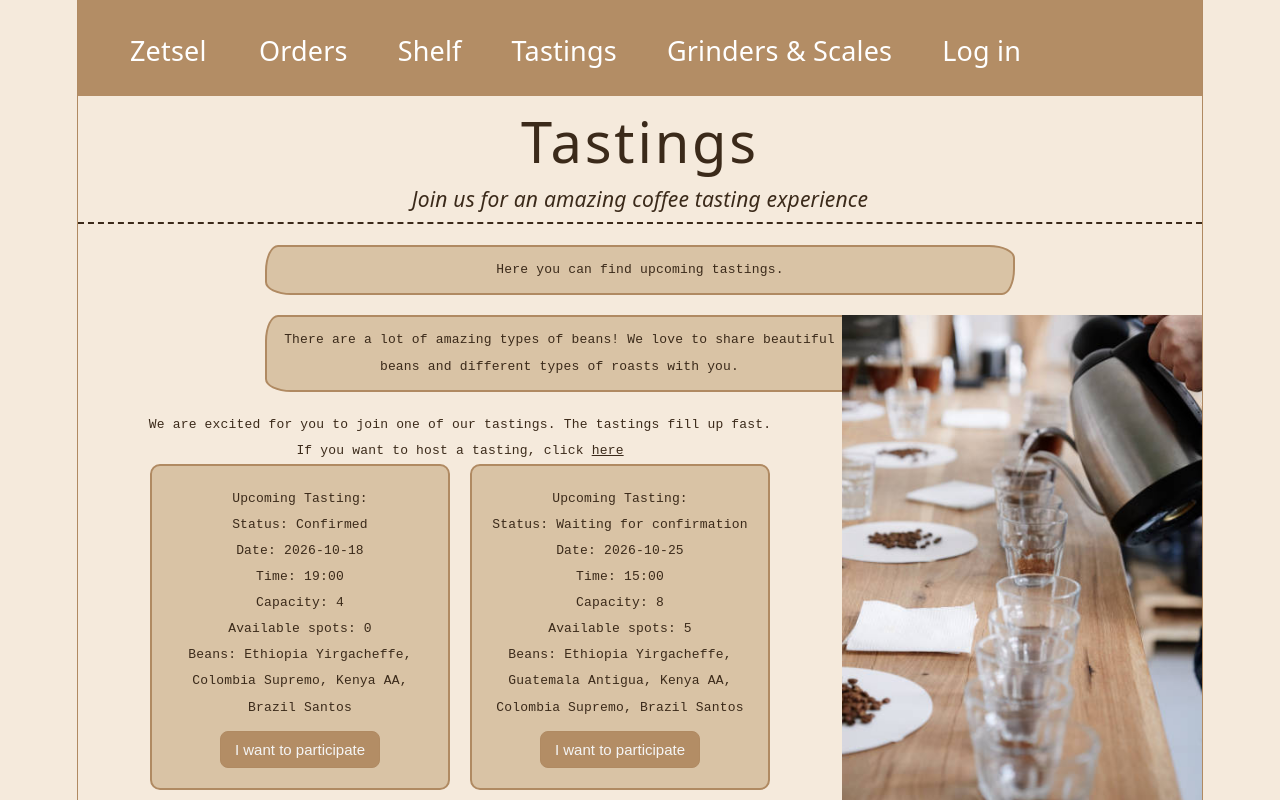
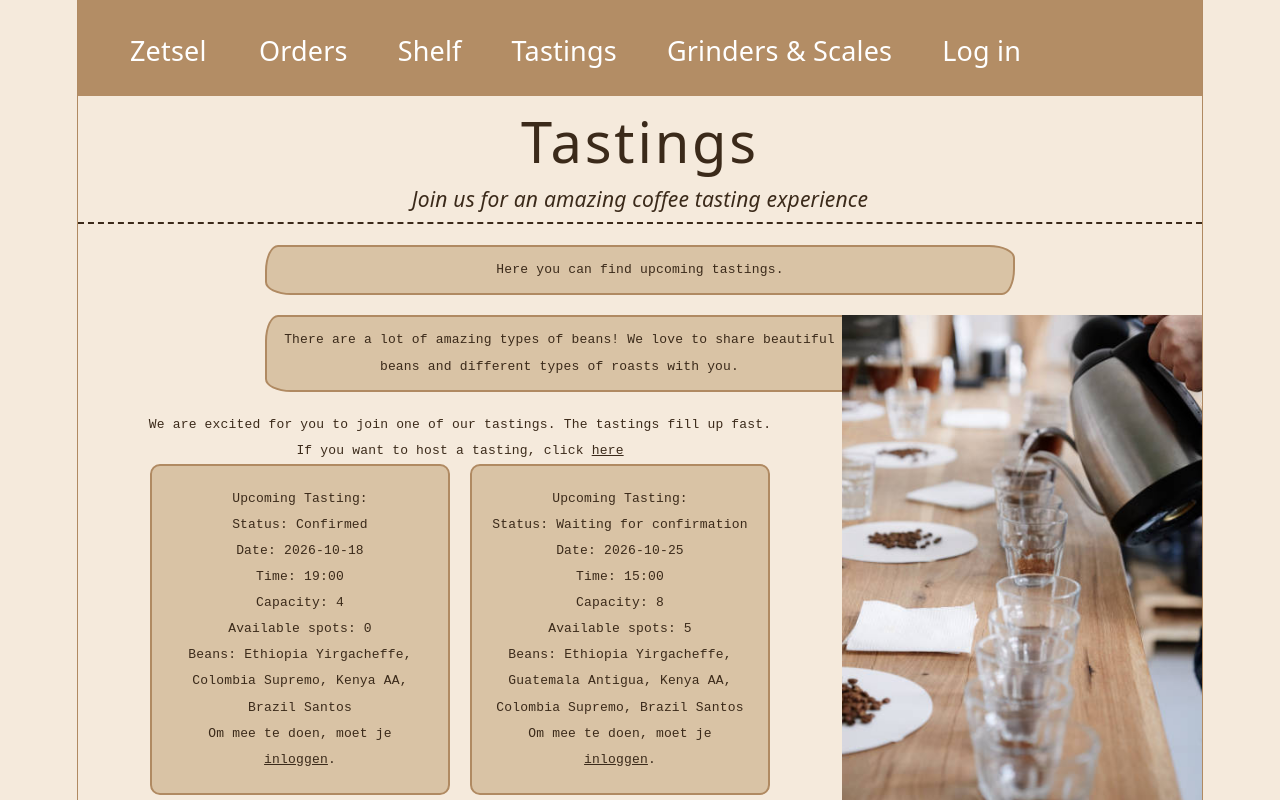
Before and after one commit to Bart079/INF2C-Team-3-WebAppDev, a React (Vite) app in the folder ClientApp/: page /tastings in a window 1280 px wide. Shown: the top 800 px of the page. Built offline with nearby package versions, Linux system fonts and the light colour scheme.

Commit message:
future tastings update
future tastings geupdate, nu checkt hij of je ingelogd bent en geeft je dan de ooptie om te registreren voor de tasting of optie om in te loggenl

```diff
--- a/ClientApp/src/components/UpcomingTastings.tsx
+++ b/ClientApp/src/components/UpcomingTastings.tsx
@@ -1,3 +1,5 @@
+import { Link } from "react-router";
+import { useAuth } from "../auth/AuthContext";
 import type { Tasting, TastingBean, TastingSignup } from "../types/tasting";
 
 type UpcomingTastingsProps = {
@@ -7,6 +9,7 @@ type UpcomingTastingsProps = {
 };
 
 export function UpcomingTastings({ tastings, beans, signups }: UpcomingTastingsProps) {
+  const { user } = useAuth();
   const beanNames = new Map(beans.map((bean) => [bean.id, bean.name]));
   const now = new Date();
   const upcomingTastings = tastings.filter(
@@ -51,7 +54,13 @@ export function UpcomingTastings({ tastings, beans, signups }: UpcomingTastingsP
                   .map((item) => beanNames.get(item.beanId) ?? `Unknown bean (${item.beanId})`)
                   .join(", ")}
               </p>
-              <button>I want to participate</button>
+              {user ? (
+                <button>I want to participate</button>
+              ) : (
+                <p>
+                  Om mee te doen, moet je <Link to="/login">inloggen</Link>.
+                </p>
+              )}
           </article>
         ))}
     </div>
```
